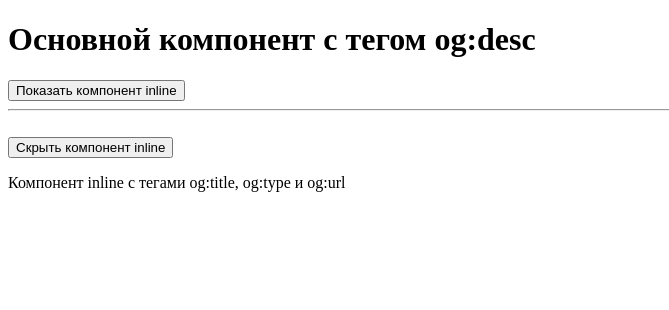
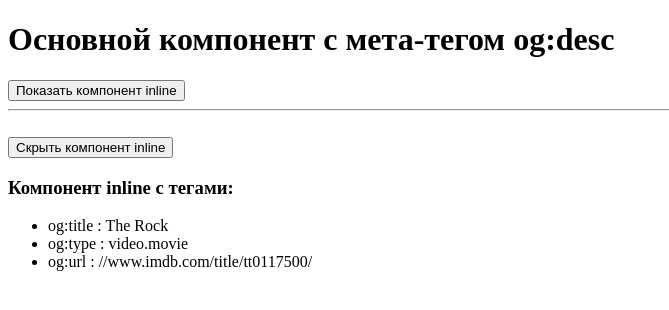
Before and after one commit to gera13sa/EvoApp, an Angular app: page /open-graph in a window 1280 px wide. Shown: the top 310 px of the page, without its empty margins (0-669 px from the left). Built offline with nearby package versions, Linux system fonts and the light colour scheme.

Commit message:
modified:   src/app/app.component.html modified:   src/app/inline/inline.component.html modified:   src/app/inline/inline.component.ts

```diff
--- a/src/app/app.component.html
+++ b/src/app/app.component.html
@@ -1,4 +1,4 @@
-<h1>Основной компонент с тегом og:desc</h1>
+<h1>Основной компонент с мета-тегом og:desc</h1>
 <button routerLink="open-graph">Показать компонент inline</button>
 <br />
 <router-outlet></router-outlet>
--- a/src/app/inline/inline.component.html
+++ b/src/app/inline/inline.component.html
@@ -1,4 +1,9 @@
 <hr />
 <br />
 <button routerLink="">Скрыть компонент inline</button>
-<p>Компонент inline с тегами og:title, og:type и og:url</p>
+<h3>Компонент inline с тегами:</h3>
+<ul>
+  <li *ngFor="let tags of metaTags">
+    {{ tags.property }} : {{ tags.content }}
+  </li>
+</ul>
--- a/src/app/inline/inline.component.ts
+++ b/src/app/inline/inline.component.ts
@@ -1,4 +1,4 @@
-import { Component } from '@angular/core';
+import { Component, OnInit } from '@angular/core';
 import { Meta } from '@angular/platform-browser';
 
 @Component({
@@ -27,4 +27,12 @@ export class InlineComponent {
 
   }
 
+  metaTags: {property: String, content: String}[] = [];
+
+  ngOnInit() {
+    this.metaTags[0] = { property: 'og:title', content: String(this.meta.getTag('property="og:title"')?.content) };
+    this.metaTags[1] = { property: 'og:type', content: String(this.meta.getTag('property="og:type"')?.content) };
+    this.metaTags[2] = { property: 'og:url', content: String(this.meta.getTag('property="og:url"')?.content) };
+  }
+
 }
```
